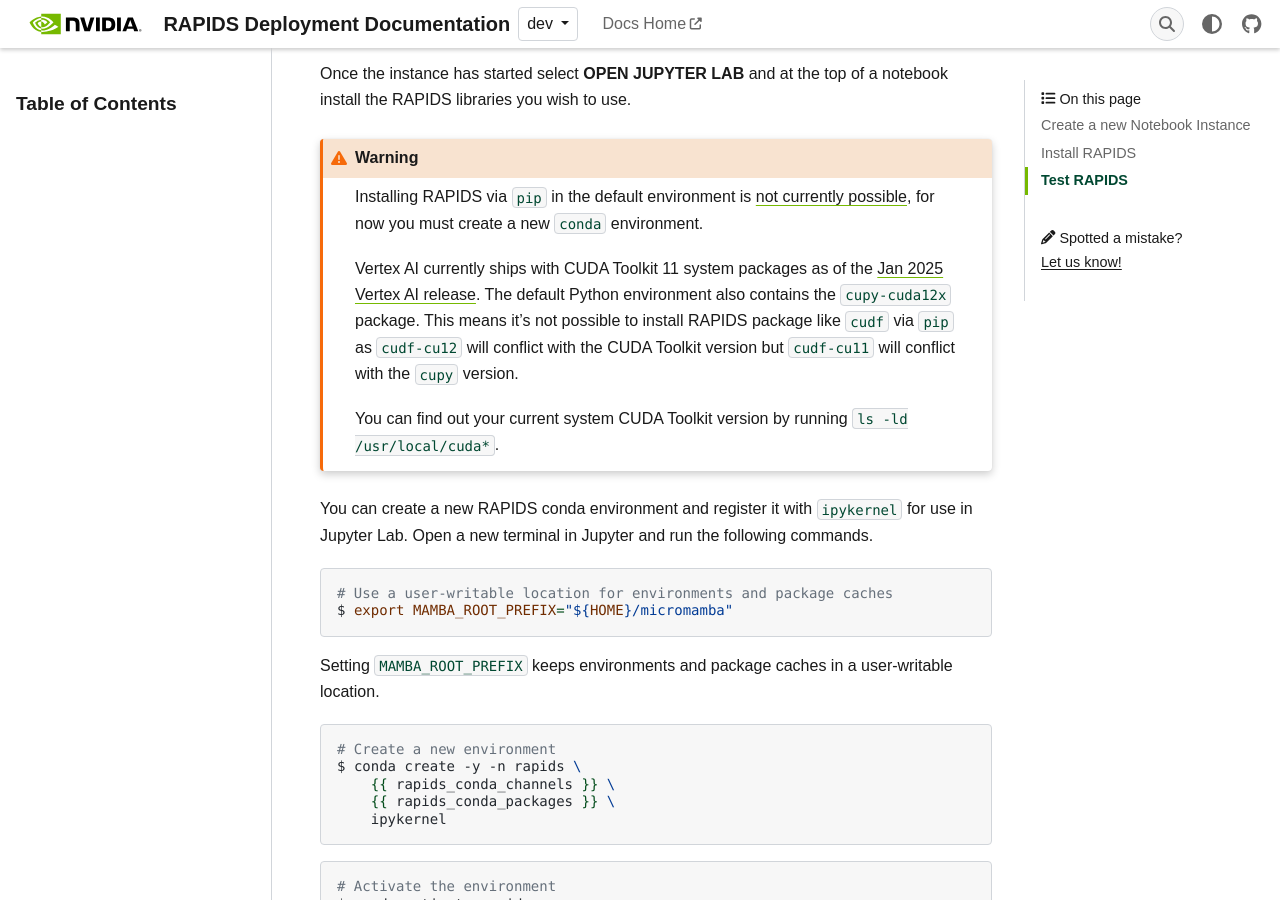
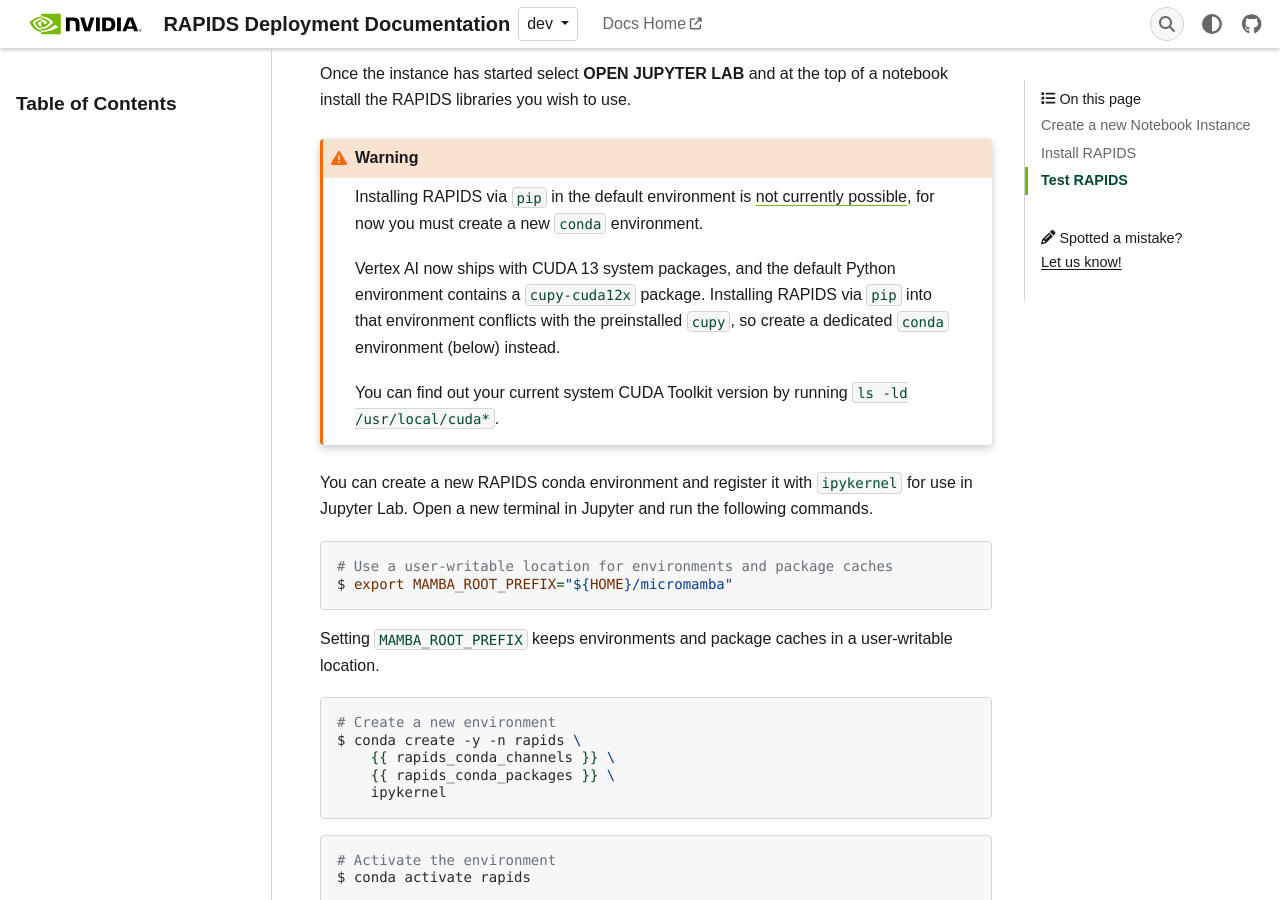
Before and after one commit to rapidsai/deployment, a Sphinx documentation site: the page built from source/cloud/gcp/vertex-ai.md, in a window 1280 px wide and 900 px high, scrolled down 640 px. Built offline with Sphinx 7.4.7, drawn with Linux system fonts in a browser that asks for light colours; some web fonts are replaced.

Commit message:
Refresh Vertex AI note to reflect CUDA 13 environment

````diff
--- a/source/cloud/gcp/vertex-ai.md
+++ b/source/cloud/gcp/vertex-ai.md
@@ -25,8 +25,7 @@ Once the instance has started select **OPEN JUPYTER LAB** and at the top of a no
 ```{warning}
 Installing RAPIDS via `pip` in the default environment is [not currently possible](https://github.com/rapidsai/deployment/issues/517), for now you must create a new `conda` environment.
 
-Vertex AI currently ships with CUDA Toolkit 11 system packages as of the [Jan 2025 Vertex AI release](https://cloud.google.com/vertex-ai/docs/release-notes#January_31_2025).
-The default Python environment also contains the `cupy-cuda12x` package. This means it's not possible to install RAPIDS package like `cudf` via `pip` as `cudf-cu12` will conflict with the CUDA Toolkit version but `cudf-cu11` will conflict with the `cupy` version.
+Vertex AI now ships with CUDA 13 system packages, and the default Python environment contains a `cupy-cuda12x` package. Installing RAPIDS via `pip` into that environment conflicts with the preinstalled `cupy`, so create a dedicated `conda` environment (below) instead.
 
 You can find out your current system CUDA Toolkit version by running `ls -ld /usr/local/cuda*`.
 ```
````
